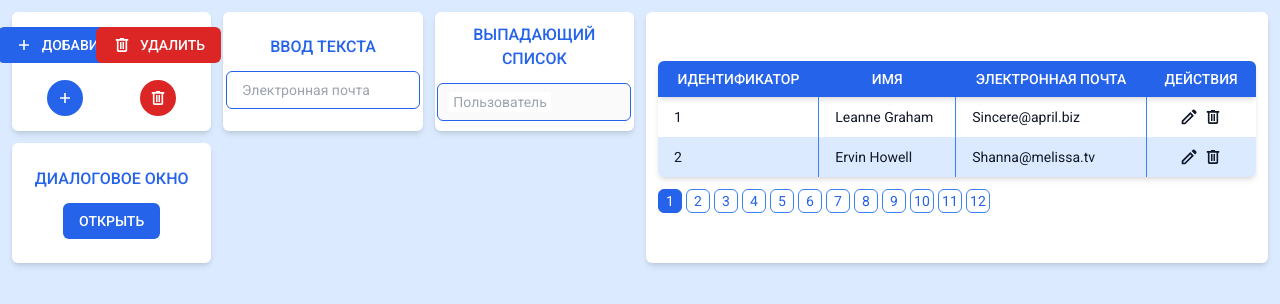
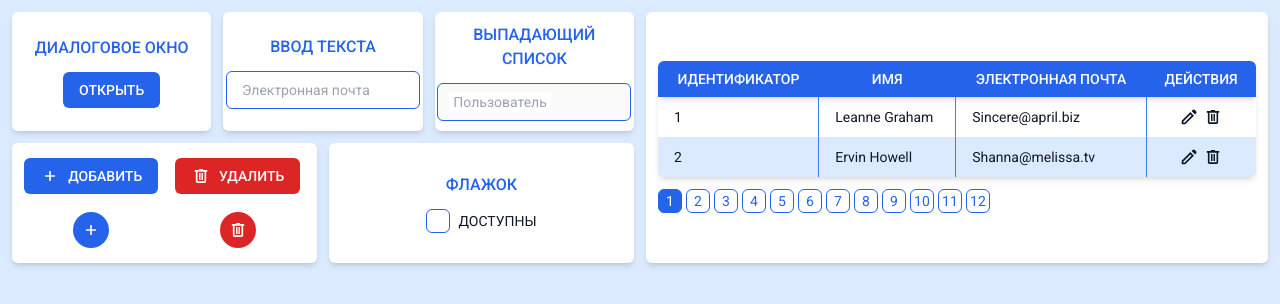
Before and after one commit to vmoltaemcrkonrgcechd/pocu-frontend, a Vue app: page / in a window 1280 px wide. Shown: the top 304 px of the page. Built offline with nearby package versions, Linux system fonts and the light colour scheme.

Commit message:
added checkbox

```diff
--- a/src/app/App.vue
+++ b/src/app/App.vue
@@ -8,13 +8,20 @@ import {
   Column,
   Paginator,
   Dialog,
+  Checkbox,
 } from "@/shared/ui";
 import { Delete, Add, Edit } from "@/shared/icons";
-import { ref } from "vue";
+import { ref, watch } from "vue";
 
 const inputTextValue = ref<string>("");
 
 const dropdownValue = ref({ name: "" });
+
+const checkboxValue = ref([]);
+
+watch(checkboxValue, () => {
+  console.log(checkboxValue.value);
+});
 
 const users = [
   {
@@ -34,13 +41,9 @@ const isOpen = ref<boolean>(false);
 
 <template>
   <div class="h-screen grid grid-cols-12 grid-rows-6 bg-blue-100 p-3 gap-3">
-    <div
-      class="card col-span-2 grid grid-cols-2 gap-3 items-center justify-items-center"
-    >
-      <Button label="Добавить" :icon="Add" />
-      <Button label="Удалить" danger :icon="Delete" />
-      <Button :icon="Add" />
-      <Button danger :icon="Delete" />
+    <div class="card col-span-2 flex items-center justify-center flex-col">
+      <h2 class="title">Диалоговое окно</h2>
+      <Button label="Открыть" @click="isOpen = true" />
     </div>
     <div class="card col-span-2 flex items-center justify-center flex-col">
       <h2 class="title">Ввод текста</h2>
@@ -71,9 +74,17 @@ const isOpen = ref<boolean>(false);
       </Table>
       <Paginator :rows-per-page="10" :total-records="120" />
     </div>
-    <div class="card col-span-2 flex items-center justify-center flex-col">
-      <h2 class="title">Диалоговое окно</h2>
-      <Button label="Открыть" @click="isOpen = true" />
+    <div
+      class="card col-span-3 grid grid-cols-2 gap-3 items-center justify-items-center"
+    >
+      <Button label="Добавить" :icon="Add" />
+      <Button label="Удалить" danger :icon="Delete" />
+      <Button :icon="Add" />
+      <Button danger :icon="Delete" />
+    </div>
+    <div class="card col-span-3 flex items-center justify-center flex-col">
+      <h2 class="title">Флажок</h2>
+      <Checkbox :value="users[0]" v-model="checkboxValue" label="Доступны" />
     </div>
     <Dialog v-model="isOpen">
       <form @submit.prevent class="flex flex-col gap-y-6">
--- /dev/null
+++ b/src/shared/icons/Check.vue
@@ -0,0 +1,7 @@
+<template>
+  <svg xmlns="http://www.w3.org/2000/svg" height="20" width="20">
+    <path
+      d="m8.25 14.104-3.542-3.562 1.146-1.125 2.396 2.375 5.896-5.875 1.146 1.145Z"
+    />
+  </svg>
+</template>
--- a/src/shared/icons/index.ts
+++ b/src/shared/icons/index.ts
@@ -1,5 +1,6 @@
 import Edit from "./Edit.vue";
 import Delete from "./Delete.vue";
 import Add from "./Add.vue";
+import Check from "./Check.vue";
 
-export { Edit, Delete, Add };
+export { Edit, Delete, Add, Check };
--- /dev/null
+++ b/src/shared/ui/checkbox/Checkbox.vue
@@ -0,0 +1,79 @@
+<script lang="ts" setup>
+import { PropType, computed } from "vue";
+import Check from "../../icons/Check.vue";
+
+const props = defineProps({
+  modelValue: {
+    type: Array as PropType<{ [key: string]: any }[]>,
+    default: () => [],
+  },
+
+  value: {
+    type: Object as PropType<{ [key: string]: any }>,
+  },
+
+  label: {
+    type: String as PropType<string | null>,
+    default: () => null,
+  },
+});
+
+const emit = defineEmits(["update:modelValue"]);
+
+const checked = computed((): boolean => {
+  return (
+    props.modelValue?.filter(
+      (i) => JSON.stringify(i) === JSON.stringify(props.value)
+    ).length != 0
+  );
+});
+
+const onClick = (): void => {
+  if (checked.value) {
+    emit(
+      "update:modelValue",
+      props.modelValue?.filter((i) => {
+        return JSON.stringify(i) !== JSON.stringify(props.value);
+      })
+    );
+
+    return;
+  }
+
+  emit("update:modelValue", [...props.modelValue, props.value]);
+};
+</script>
+
+<template>
+  <div
+    @click="onClick"
+    class="inline-flex items-center gap-x-2 cursor-pointer select-none"
+  >
+    <span class="checkbox" :class="{ checked: checked }">
+      <Check v-if="checked" class="fill-current pointer-events-none" />
+    </span>
+    <span v-if="label" class="text-sm text-gray-900 uppercase">{{
+      label
+    }}</span>
+  </div>
+</template>
+
+<style scoped>
+.checkbox {
+  @apply h-6
+  w-6
+  rounded-md
+  border
+  border-blue-600
+  inline-flex
+  items-center
+  justify-center;
+}
+
+.checked {
+  @apply bg-blue-600
+  hover:bg-blue-500
+  hover:border-blue-500
+  text-white;
+}
+</style>
--- a/src/shared/ui/index.ts
+++ b/src/shared/ui/index.ts
@@ -6,6 +6,7 @@ import InputText from "./inputtext/InputText.vue";
 import InputNumber from "./inputnumber/InputNumber.vue";
 import Dropdown from "./dropdown/Dropdown.vue";
 import Paginator from "./paginator/Paginator.vue";
+import Checkbox from "./checkbox/Checkbox.vue";
 import Ripple from "./ripple/ripple";
 
 export {
@@ -17,5 +18,6 @@ export {
   InputNumber,
   Dropdown,
   Paginator,
+  Checkbox,
   Ripple,
 };
--- a/src/shared/ui/paginator/Paginator.vue
+++ b/src/shared/ui/paginator/Paginator.vue
@@ -55,7 +55,7 @@ const setCurrent = (i: number): void => {
   text-blue-600
   text-sm
   border
-  border-blue-500;
+  border-blue-600;
 }
 
 .current {
```
